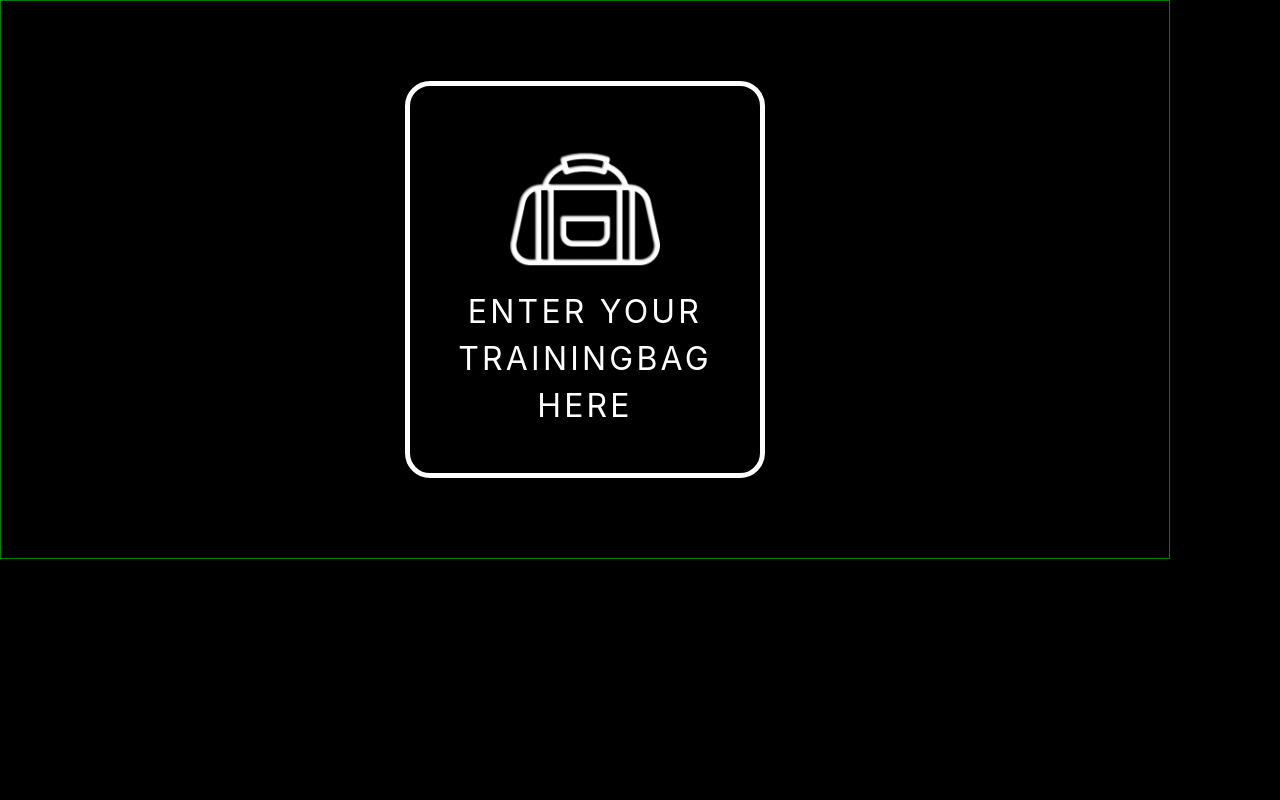
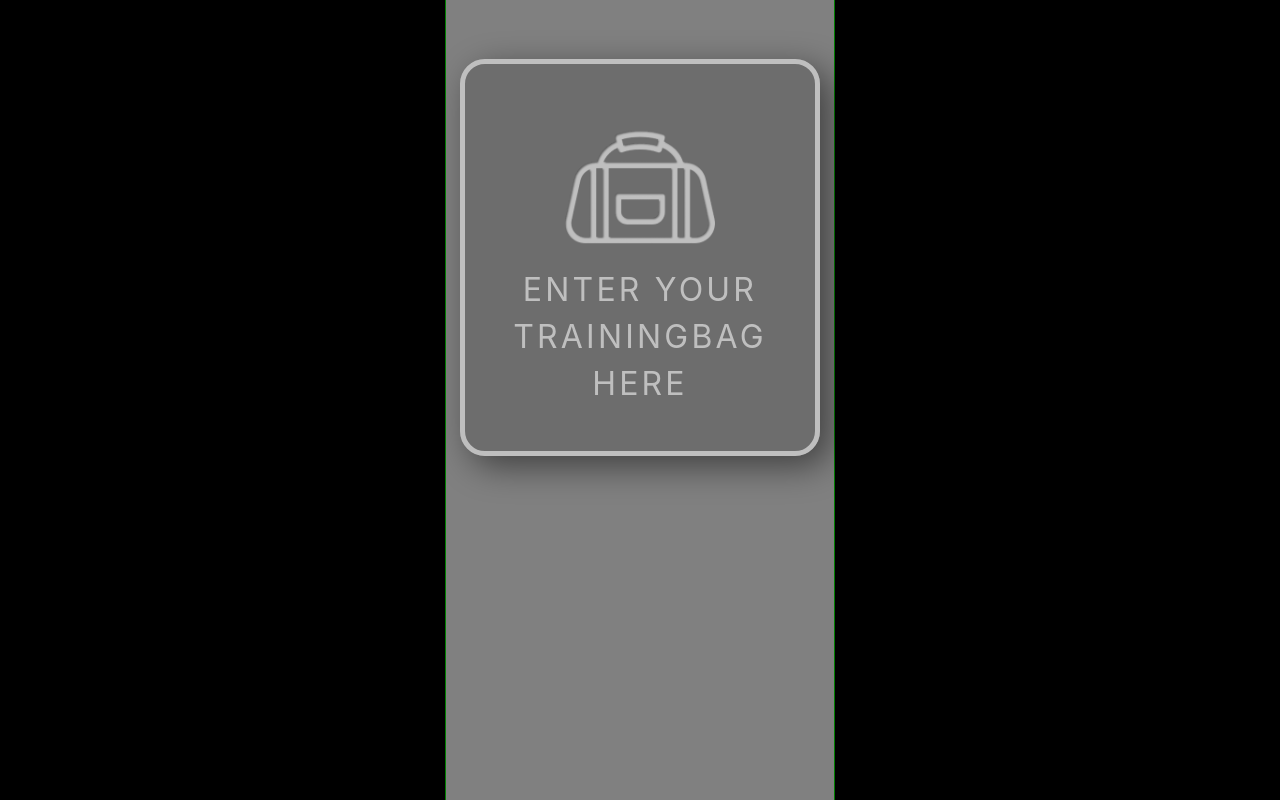
Before and after one commit to mungoose/gymbag, a Next.js app: page / in a window 1280 px wide. Built offline with nearby package versions, Linux system fonts and the light colour scheme.

Commit message:
Constrain viewport

```diff
--- a/src/app/globals.css
+++ b/src/app/globals.css
@@ -2,7 +2,11 @@ body,
 html {
 	margin: 0;
 	padding: 0;
+	width: 100%;
 	height: 100%;
+	display: flex;
+	justify-content: center;
+	align-items: center;
 	background: black;
 	overflow: hidden;
 	color: white;
@@ -43,3 +47,12 @@ p {
 	font-size: 2rem;
 	text-align: center;
 }
+
+.viewport-wrapper {
+	width: 390px;
+	height: 844px;
+	border: 1px solid green;
+	box-shadow: 0 4px 6px rgba(0, 0, 0, 0.1);
+	background: gray;
+	position: relative;
+}
--- a/src/app/layout.tsx
+++ b/src/app/layout.tsx
@@ -1,16 +1,5 @@
 import type { Metadata } from 'next';
-import { Geist, Geist_Mono } from 'next/font/google';
 import './globals.css';
-
-const geistSans = Geist({
-	variable: '--font-geist-sans',
-	subsets: ['latin'],
-});
-
-const geistMono = Geist_Mono({
-	variable: '--font-geist-mono',
-	subsets: ['latin'],
-});
 
 export const metadata: Metadata = {
 	title: 'Create Next App',
@@ -24,7 +13,9 @@ export default function RootLayout({
 }>) {
 	return (
 		<html lang="en">
-			<body className={`${geistSans.variable} ${geistMono.variable}`}>{children}</body>
+			<body>
+				<div className="viewport-wrapper">{children}</div>
+			</body>
 		</html>
 	);
 }
--- a/src/app/page.module.css
+++ b/src/app/page.module.css
@@ -6,9 +6,7 @@
 	flex-direction: column;
 	justify-content: center;
 	align-items: center;
-	max-height: 2532px;
-	max-width: 1170px;
-	border: 1px solid green;
+	opacity: 50%;
 }
 
 .wrapper {
```
